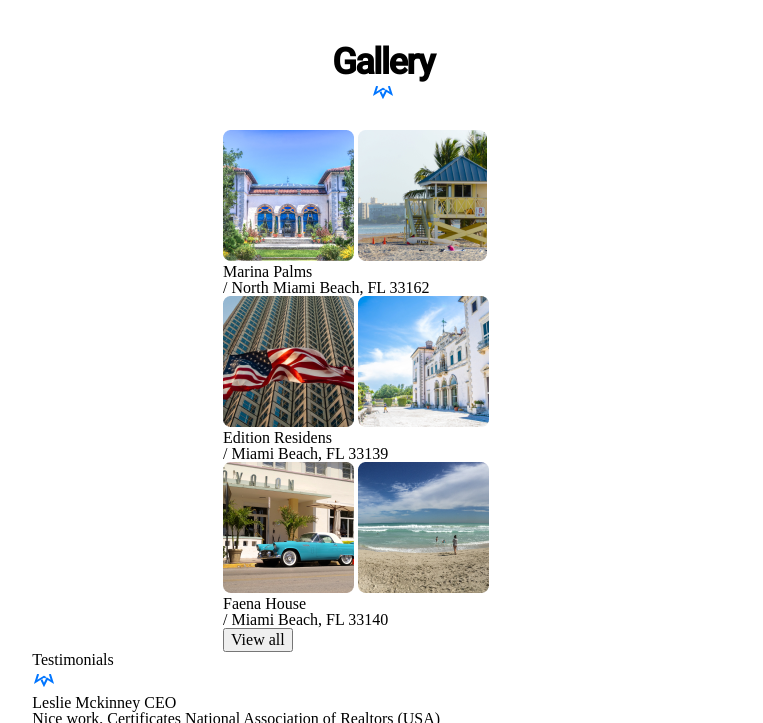
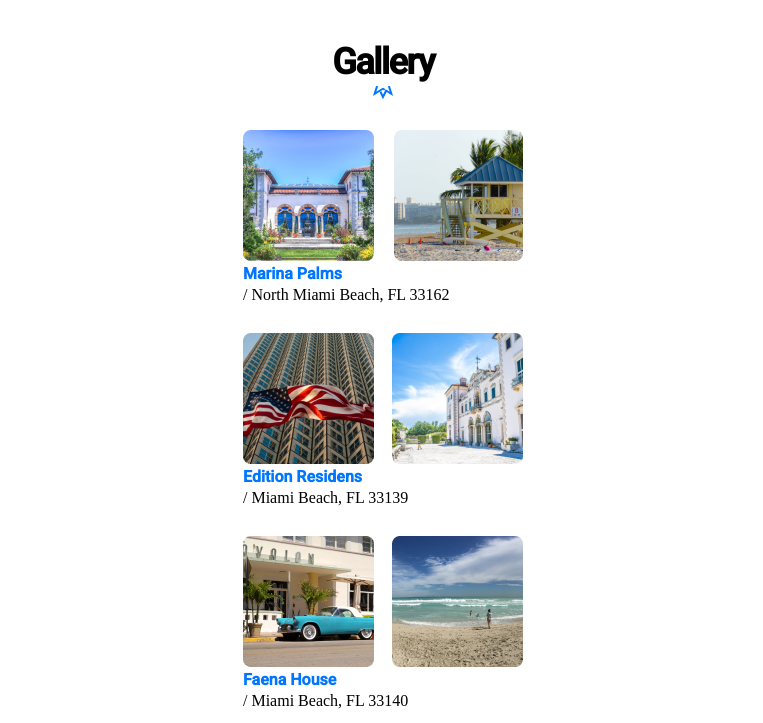
Before and after one commit to den-dombrovskyi/miamiLanding, a website: page index.html in a window 1280 px wide. Shown: the part 1560-2283 px from the top of the page, without its empty margins (257-1020 px from the left). Drawn offline with nearby package versions, Linux system fonts and the light colour scheme.

Commit message:
Replaced the link

```diff
--- a/index.html
+++ b/index.html
@@ -142,9 +142,14 @@
                 alt="RescueHouse"
               />
             </div>
-            <div class="gallery__box-text">
-              <p class="gallery__text-blue">Marina Palms</p>
-              <p class="gallery__text-black">/ North Miami Beach, FL 33162</p>
+            <div class="gallery__box-link">
+              <a
+                class="gallery__link"
+                href="https://goo.gl/maps/RNQCneYTYReqPXTEA"
+                target="_blank"
+                >Marina Palms</a
+              >
+              / North Miami Beach, FL 33162
             </div>
           </div>
           <div class="gallery__box-mix">
@@ -160,9 +165,14 @@
                 alt="WhiteBuilding"
               />
             </div>
-            <div class="gallery__box-text">
-              <p class="gallery__text-blue">Edition Residens</p>
-              <p class="gallery__text-black">/ Miami Beach, FL 33139</p>
+            <div class="gallery__box-link">
+              <a
+                class="gallery__link"
+                target="_blank"
+                href="https://goo.gl/maps/JKzD9RmBuMoPJcyc6"
+                >Edition Residens</a
+              >
+              / Miami Beach, FL 33139
             </div>
           </div>
           <div class="gallery__box-mix">
@@ -178,9 +188,15 @@
                 alt="Beatch"
               />
             </div>
-            <div class="gallery__box-text">
-              <p class="gallery__text-blue">Faena House</p>
-              <p class="gallery__text-black">/ Miami Beach, FL 33140</p>
+            <div class="gallery__box-link">
+              <a
+                class="gallery__link"
+                href="https://goo.gl/maps/VRxoeWfHmSEJCLzd9"
+                target="_blank"
+              >
+                Faena House
+              </a>
+              / Miami Beach, FL 33140
             </div>
           </div>
           <button class="gallery__button-view">View all</button>
--- a/styles/gallery.scss
+++ b/styles/gallery.scss
@@ -21,4 +21,21 @@
     width: 24px;
     height: 24px;
   }
+  &__box-mix {
+    width: 280px;
+    padding: 0 20px 30px 20px;
+  }
+  &__box-photo {
+    display: flex;
+    justify-content: space-between;
+  }
+  &__link {
+    display: flex;
+    font-family: "Roboto", sans-serif;
+    font-weight: 700;
+    font-size: 16px;
+    line-height: 26px;
+    color: $backgraundColor;
+    text-decoration: none;
+  }
 }
--- a/styles/menu.scss
+++ b/styles/menu.scss
@@ -1,7 +1,7 @@
 @import "./variables.scss";
 .menu {
   width: 320px;
-  height: 100%;
+  height: 100vh;
   box-sizing: border-box;
   padding: 24px 0 106px 20px;
   top: 0;
@@ -11,7 +11,7 @@
   transition: transform 500ms;
   background: $backgraundColor;
   position: fixed;
-  z-index: 1;
+
   &:target {
     transform: translateX(0%);
     overflow: hidden;
```
Also changed, not shown: styles.css, 1 other file.
